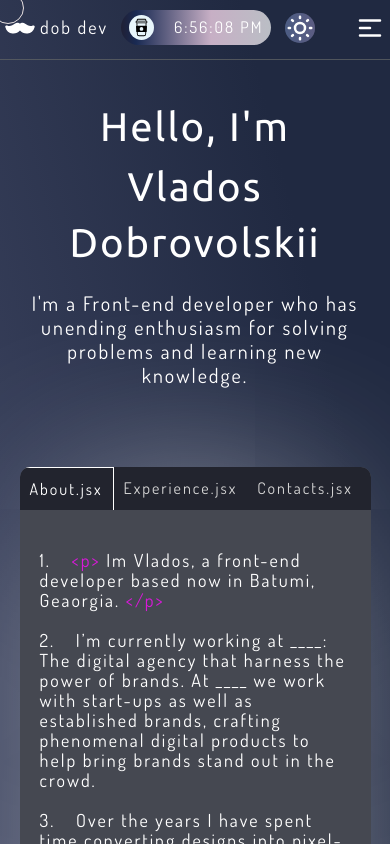
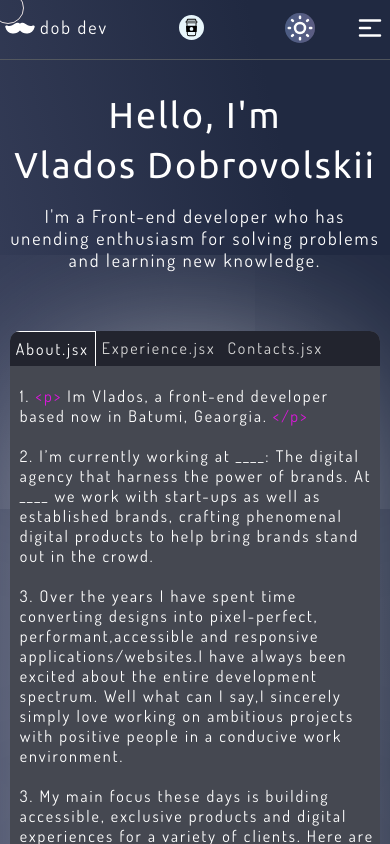
Before and after one commit to dobrovolskyv/my_portfolio, a React app: page / in a window 390 px wide. Shown: the top 844 px of the page. Built offline with nearby package versions, Linux system fonts and the light colour scheme.

Commit message:
add styles adaptive

```diff
--- a/src/components/About/About.module.scss
+++ b/src/components/About/About.module.scss
@@ -172,3 +172,13 @@
     }
 
 }
+@media (max-width: 390px){
+    .tabs{
+        &_span{
+            margin-right: 0;
+        }
+        &_text{
+            font-size: 16px;
+        }
+    }
+}
--- a/src/components/Header/Header.module.scss
+++ b/src/components/Header/Header.module.scss
@@ -142,7 +142,6 @@
     .info__present {
         margin: 60px 0;
 
-
     }
     .undertitle{
         font-size: 40px;
@@ -156,3 +155,36 @@
     }
 
 }
+
+@media (max-width: 390px) {
+
+    .header_container {
+        margin-top: 50px;
+        width: 95%;
+    }
+
+    .info__present {
+        margin-top: 0px;
+    }
+    .undertitle,
+    .title{
+        font-size: 36px;
+        line-height: 40px;
+    }
+    .subtitle{
+        font-size: 18px;
+        line-height: 22px;
+    }
+    .tabs{
+        &_wrapper{
+            margin-top: 40px;
+        }
+        &_content div{
+            padding: 6px;
+        }
+        &_bot{
+            padding: 0 5px 0 10px;
+        }
+
+    }
+}
--- a/src/components/Menu/Menu.module.scss
+++ b/src/components/Menu/Menu.module.scss
@@ -60,3 +60,11 @@
     right: 0;
     transition: transform 0.5s ease-in-out;
 }
+
+@media (max-width: 390px) {
+ .menu{
+    &_wrapper{
+        margin-right: 6px;
+    }
+ }
+}
--- a/src/components/NavBar/NavBar.module.scss
+++ b/src/components/NavBar/NavBar.module.scss
@@ -34,7 +34,7 @@
     margin-right: auto;
     background: rgb(89,89,102);
     // background: linear-gradient(90deg, rgba(89,89,102,1) 0%, rgba(90,109,153,1) 0%, rgba(112,110,152,1) 100%);
-    background: linear-gradient(90deg, rgb(32, 32, 53) 0%, rgb(25, 42, 83) 10%,rgb(199, 175, 197) 60%, rgb(186, 190, 197) 100%);
+    background: linear-gradient(90deg, rgb(32, 32, 53) 0%, rgb(25, 42, 83) 10%,rgb(198, 152, 195) 60%, rgb(158, 113, 169) 100%);
 
     border-radius: 20px;
     display: flex;
@@ -92,3 +92,10 @@
     }
 
 }
+@media (max-width: 390px) {
+    .time_wrapper{
+        width: 50px;
+        background: transparent;
+    }
+
+}
--- a/src/components/Time/Time.jsx
+++ b/src/components/Time/Time.jsx
@@ -1,4 +1,5 @@
-import React, { useState, useCallback, useEffect} from 'react'
+import React, { useState, } from 'react'
+import s from './Time.module.scss'
 import { CiCoffeeCup } from 'react-icons/ci';
 import { GiBeard } from 'react-icons/gi'
 
@@ -18,7 +19,7 @@ function Time({ id }) {
 
 
     return (
-        <div>
+        <div className={s.time}>
             {(() => {
 
         switch (time) {
--- /dev/null
+++ b/src/components/Time/Time.module.scss
@@ -0,0 +1,5 @@
+@media (max-width: 390px) {
+    .time{
+        display: none;
+    }
+}
--- a/src/index.scss
+++ b/src/index.scss
@@ -100,14 +100,12 @@ h1{
   border: 1px solid rgb(232, 225, 225);
 }
 
-
-
 .footer{
  background-color: #fff;
 }
 
-@media (max-width: 700px){
-  .container{
+// @media (max-width: 700px){
+//   .container{
 
-  }
-}
+//   }
+// }
```
